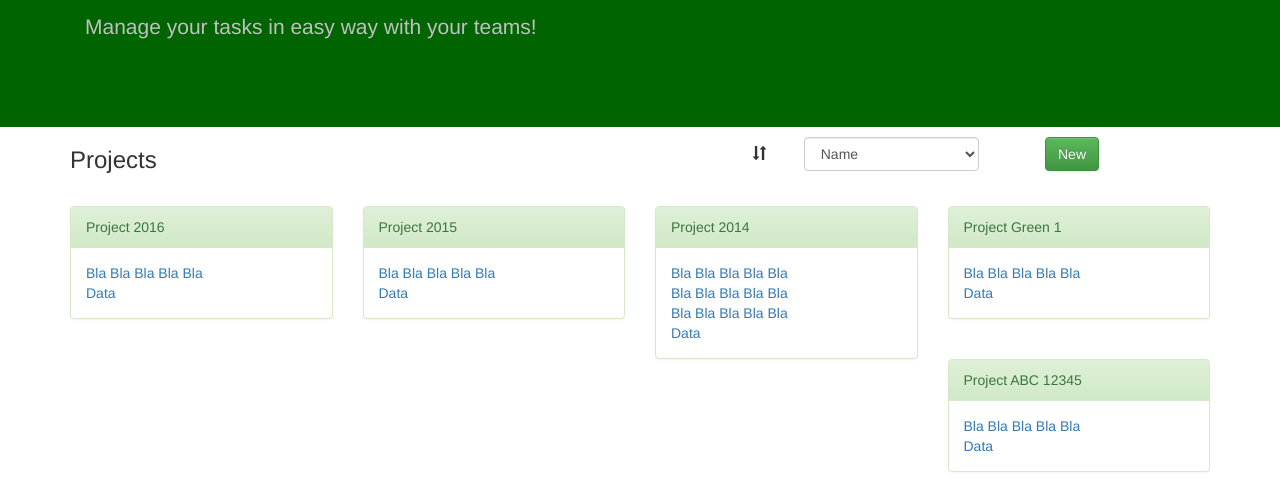
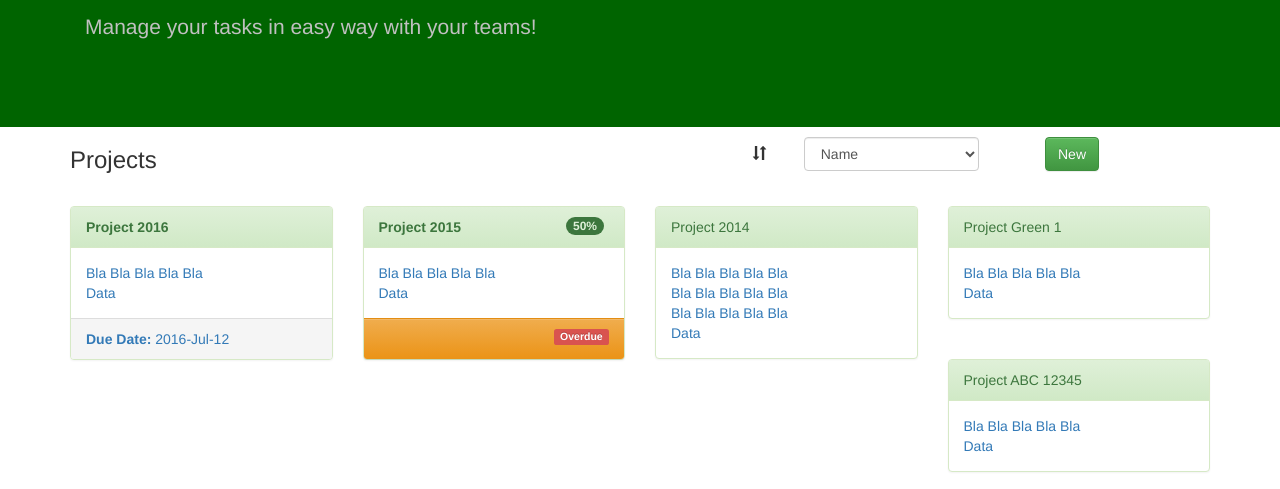
Before and after one commit to mixxr/TaskManager, a plain HTML site: page projects.html in a window 1280 px wide. Shown: the part 302-791 px from the top of the page. Drawn offline with nearby package versions, Linux system fonts and the light colour scheme.

Commit message:
prj colors

```diff
--- a/css/mystyles.css
+++ b/css/mystyles.css
@@ -94,3 +94,6 @@ address{
     position: absolute;
     bottom: 0px;
 }
+.tag {
+    margin-right: 5px;
+}
--- a/projects.html
+++ b/projects.html
@@ -124,6 +124,7 @@
                         <div class="col-xs-4">
                             <select class="form-control">
                                 <option value="name">Name</option>
+                                <option value="priority">Priority</option>
                                 <option value="duedate">Due Date</option>
                                 <option value="assigned">Assigned</option>
                             </select>
@@ -142,11 +143,12 @@
             <div class='col-xs-12 col-sm-4 col-md-3 col-lg-3'>
                 <p style="padding:5px;"></p>
                 <div class='panel panel-success'>
-                    <div class='panel-heading'>Project 2016</div>
+                    <div class='panel-heading'><b>Project 2016</b></div>
                     <div class='panel-body'>
                         Bla Bla Bla Bla Bla<br/>
                         Data
                     </div>
+                    <div class='panel-footer'><b>Due Date:</b> 2016-Jul-12</div>
                 </div>
             </div>
         </a>
@@ -154,10 +156,13 @@
             <div class='col-xs-12 col-sm-4 col-md-3 col-lg-3'>
                 <p style="padding:5px;"></p>
                 <div class='panel panel-success'>
-                    <div class='panel-heading'>Project 2015</div>
+                    <div class='panel-heading'><b>Project 2015</b><span class="pull-right tag badge">50%</span></div>
                     <div class='panel-body'>
                         Bla Bla Bla Bla Bla<br/>
                         Data
+                    </div>
+                    <div class='panel-footer btn-warning'>
+                        &nbsp;<span class="pull-right label label-danger">Overdue</span>
                     </div>
                 </div>
             </div>
```
